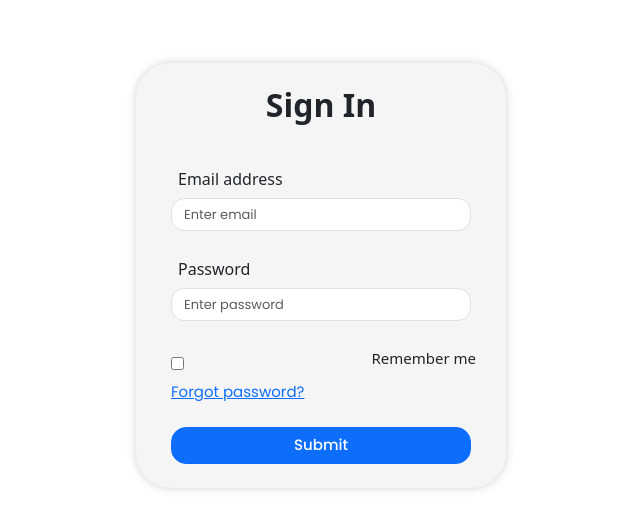
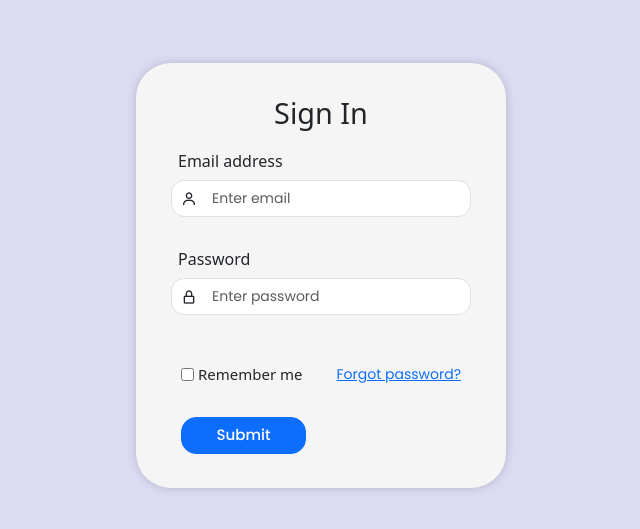
Before and after one commit to AmithSunil/Training-and-Placement-portal, a React (Create React App) app: page / in a window 1280 px wide. Shown: the part 125-654 px from the top of the page, without its empty margins (319-959 px from the left). Built offline with nearby package versions, Linux system fonts and the light colour scheme.

Commit message:
css update

```diff
--- a/package.json
+++ b/package.json
@@ -8,6 +8,7 @@
     "@testing-library/user-event": "^13.5.0",
     "axios": "^1.6.8",
     "bootstrap": "^5.3.3",
+    "boxicons": "^2.1.4",
     "classnames": "^2.2.6",
     "react": "^18.2.0",
     "react-bootstrap": "^2.10.2",
--- a/src/components/AppliedDrives.jsx
+++ b/src/components/AppliedDrives.jsx
@@ -28,7 +28,7 @@ const AppliedDrives = () => {
   return (
     <div className="main">
       <div className="title-body">
-        <h1>APPLIED DRIVES</h1>
+        <h1>ACTIVE DRIVES</h1>
       </div>
       <div className="applied-body">
         {applied.map((drive, index) => (
--- a/src/components/CreateDrive.jsx
+++ b/src/components/CreateDrive.jsx
@@ -57,41 +57,39 @@ function CreateDrive() {
           <h1>CREATE DRIVE</h1>
         </div>
         <div className="form-container">
-          <form onSubmit={handleSubmit}>
-            <label>
-              Drive Name:
+          <div className="form-box">
+            <form onSubmit={handleSubmit}>
+              <label>Company name:</label>
               <input
                 type="text"
+                placeholder="Company name"
                 value={driveName}
                 onChange={(e) => setDriveName(e.target.value)}
               />
-            </label>
-            <label>
-              Job Position:
+              <label>Job Position:</label>
               <input
                 type="text"
+                placeholder="Job Position"
                 value={jobPosition}
                 onChange={(e) => setJobPosition(e.target.value)}
               />
-            </label>
-            <label>
-              Date:
+              <label>Last date:</label>
               <input
                 type="date"
+                placeholder="Last date"
                 value={date}
                 onChange={(e) => setDate(e.target.value)}
               />
-            </label>
-            <label>
-              Package:
+              <label>Package:</label>
               <input
                 type="text"
+                placeholder="Package"
                 value={lpa}
                 onChange={(e) => setLpa(e.target.value)}
               />
-            </label>
-            <button type="submit">Submit</button>
-          </form>
+              <button type="submit">Submit</button>
+            </form>
+          </div>
         </div>
       </div>
     </div>
--- a/src/components/DriveCard.jsx
+++ b/src/components/DriveCard.jsx
@@ -23,7 +23,9 @@ const DriveCard = ({ detail, buttonClicked }) => {
 
 
         <p>{detail.description}</p>
-        <button type="button" className="btn btn-primary" onClick={handleClick}>Apply</button>
+        <div className="button">
+          <button type="button" className="btn btn-primary" onClick={handleClick}>Apply</button>
+        </div>
       </div>
     </div>
   );
--- a/src/components/applied.css
+++ b/src/components/applied.css
@@ -2,17 +2,35 @@
 
     width: 100%;
     height: 100%;
-    margin: 1rem 0rem;
+    margin: 0rem 0rem;
 }
 
 
 .drive-card{
-
     box-shadow: 0 4px 8px 0 rgba(0,0,0,0.2);
+    background-color: #e0e0e0;
     padding: 1.5rem;
     margin: 1rem 1rem;
-    border-radius: 8px;
+    border-radius: 15px;
     width: fit-content;
+}
+
+.drive-card h4{
+    display: flex;
+    align-items: center;
+    justify-content: center;
+    border: none;
+    font-weight: 500;
+    box-shadow: none;
+    padding-bottom:15px;
+    color: rgb(28, 24, 107);
+}
+
+.drive-card h6{
+    border: none;
+    box-shadow: none;
+    color: #000000;
+    font-weight: 600;
 }
 
 .applied-body{
@@ -23,6 +41,7 @@
     justify-content: space-evenly;
     flex-wrap: wrap;
     overflow-y: scroll;
+    height: 100vh;
     max-height: 85%;
     padding: 20px;
 
--- a/src/components/createdrive.css
+++ b/src/components/createdrive.css
@@ -1,5 +1,9 @@
 .createdrive {
+    display: flex;
+    flex-direction: column;
     text-align: center;
+    /* background-color: #45a049; */
+    height: 100vh;
  }
 
 .title-body {
@@ -12,31 +16,51 @@
 }
 
 .form-container {
-    margin-top: 20px;
+    height: 100vh;
+    display: flex;
+    flex-direction: column;
+    justify-content: center;
+    align-items: center;
 }
 
 .form-container form {
     display: flex;
     flex-direction: column;
-    align-items: flex-end;
-    max-width: 400px;
+}
+
+.form-box{
+    display: flex;
+    justify-content: center;
+    align-items: center;
+    width:330px;
+    height: 450px;
+    box-shadow: 0px 0px 10px rgba(0, 0, 0, 0.175);
+    border-radius: 10px;
 }
 
 .form-container label {
-    margin-bottom: 10px;;
+    text-align: start;
+    margin-bottom: 5px;
 }
 
 .form-container input {
     padding: 5px;
-    width: 200px;
+    width: 250px;
+    margin-bottom: 15px;
+    font-weight: 100;
+}
+
+::placeholder{
+    font-size: 14px;
 }
 
 .form-container button {
+    margin-top: 10px;
     padding: 10px 20px;
     background-color: #4caf50;
     color: white;
     align-self: center;
-    border: none;
+    border: none ;
     cursor: pointer;
 }
 
--- a/src/components/drives.css
+++ b/src/components/drives.css
@@ -14,9 +14,11 @@
 
 .card{
     width: 25rem;
+    height: 550px;
     margin: 20px;
     box-shadow: 0 4px 8px 0 rgba(0,0,0,0.2);
     padding: 20px;
+    border-radius: 20px;
 }
 
 .titleimg{
@@ -24,9 +26,29 @@
     display: flex;
 }
 
+.titleimg h1{
+    font-family: Arial, sans-serif ;
+    font-size: 25px;
+    height: 100%;
+}
+
 h6{
-    border: solid 1px #c9c9c9;
+    /* border: solid 1px #c9c9c9; */
     padding: 5px ;
-    border-radius: 8px;
-    box-shadow: 0 2px 2px 0 rgba(123, 123, 123, 0.2);
+    /* box-shadow: 0 2px 2px 0 rgba(123, 123, 123, 0.2); */
 }
+p{
+    padding-left: 7px;
+}
+
+.button{
+    display: flex;
+    align-items: center;
+    justify-content:center ;
+    width: 100%;
+    padding-top: 15px;
+}
+
+.btn-primary{
+    width: 125px;
+}
--- a/src/components/login/Login.jsx
+++ b/src/components/login/Login.jsx
@@ -2,13 +2,15 @@ import React, { useEffect, useState } from "react";
 import "./login.css";
 import { useNavigate } from "react-router-dom";
 import axios from "axios";
+import "boxicons/css/boxicons.min.css";
 
-const Login = ({user}) => {
+const Login = ({ setuser }) => {
   const [username, setUsername] = useState("");
   const [password, setPassword] = useState("");
 
   const handleUsernameChange = (e) => {
     setUsername(e.target.value);
+    setuser(e.target.value);
   };
 
   const handlePasswordChange = (e) => {
@@ -20,41 +22,34 @@ const Login = ({user}) => {
   const handleSubmit = (e) => {
     e.preventDefault();
     console.log(username, password);
-
+    localStorage.setItem("USER", JSON.stringify(username));
     //setting user type
 
-
-
-    if(username === "admin")
-      {
-        user("admin");
-        navigate("/dashboard/create drives");
-      }
-    else{
-
-      user("user");
+    if (username === "admin") {
+      navigate("/dashboard/create drive");
+    } else {
       navigate("/dashboard/drives");
     }
 
-    axios
-      .post("http://localhost:3001/login", {
-        username: username,
-        password: password,
-      })
-      .then((response) => {
-        console.log(response);
-        navigate("/dashboard/Drives");
-      })
-      .catch((error) => {
-        console.log(error);
-      });
+    //   axios
+    //     .post("http://localhost:3001/login", {
+    //       username: username,
+    //       password: password,
+    //     })
+    //     .then((response) => {
+    //       console.log(response);
+    //       navigate("/dashboard/Drives");
+    //     })
+    //     .catch((error) => {
+    //       console.log(error);
+    //     });
   };
 
   return (
+    <div className="sign-in-main">
       <div className="signinbody">
         <form onSubmit={handleSubmit}>
           <h3>Sign In</h3>
-
           <div className="mb-3">
             <label>Email address</label>
             <input
@@ -64,6 +59,7 @@ const Login = ({user}) => {
               placeholder="Enter email"
               onChange={handleUsernameChange}
             />
+            <i className="bx bx-user"></i>
           </div>
 
           <div className="mb-3">
@@ -75,9 +71,10 @@ const Login = ({user}) => {
               placeholder="Enter password"
               onChange={handlePasswordChange}
             />
+            <i className="bx bx-lock-alt"></i>
           </div>
 
-        <div className="mb-3">
+          <div className="mb-4">
             <div className="custom-control custom-checkbox">
               <input
                 type="checkbox"
@@ -98,10 +95,8 @@ const Login = ({user}) => {
               Submit
             </button>
           </div>
-        {/* <p className="forgot-password text-right">
-          Forgot <a href="#">password?</a>
-        </p> */}
         </form>
+      </div>
     </div>
   );
 };
--- a/src/components/login/login.css
+++ b/src/components/login/login.css
@@ -28,6 +28,10 @@ html,
   width: 100%;
   height: 100%;
 }
+
+/* body{
+  background-color: rgba(219, 219, 243, 1);
+} */
 
 .navbar-light {
   background-color: #ffffff;
@@ -65,7 +69,7 @@ html,
 
 .custom-control-label {
   font-weight: 400;
-  margin: -5px;
+  /* margin: -5px; */
 }
 
 /* .forgot-password,
@@ -97,23 +101,45 @@ html,
   display: flex;
   justify-content: center;
   align-items: center;
-  font-size: 2em;
-  font-weight: bold;
-  padding-bottom: 25px;
+  font-size: 1.8em;
+  /* font-weight: bold; */
+  padding-bottom: 20px;
 }
 
 .mb-3 input {
-  height: 33px;
+  display: flex;
+  justify-content: center;
+  align-items: center;
+  height: 37px;
   font-size: 13px;
   border-radius: 13px;
+  padding-left: 40px;
+}
+
+.mb-3 i {
+  position: relative;
+  transform: translate(10px, -28px);
+  /* transform: translateY(px); */
+}
+
+.mb-3{
+  margin: -10px;
+  padding: 0px;
+  /* background-color: #167bff; */
 }
 
 .form-control {
   width: 300px;
 }
 
-.mb-3 {
-  padding-top: 10px;
+.mb-4 {
+  padding-top: 7px;
+  display: flex;
+  justify-content: space-between;
+}
+
+.mb-4 .custom-control-label {
+  padding-left: 4px;
 }
 
 .mb-3 label {
@@ -121,14 +147,13 @@ html,
   padding-left: 7px;
 }
 
-.mb-3 .custom-checkbox {
+.mb-4 .custom-checkbox {
   display: flex;
   align-items: center;
-  justify-content: space-between;
 }
 
 .forgot-pass a {
-  font-size: 15px;
+  font-size: 14px;
 }
 
 .custom-control-label {
@@ -146,6 +171,15 @@ html,
   font-weight: 500;
 }
 
+.sign-in-main{
+  background-color: rgba(219, 219, 243, 1);
+  width: 100%;
+  display: flex;
+  justify-content: center;
+  align-items: center;
+  height: 100%;
+}
+
 /* .custom-control.custom-checkbox {
   display: inline-block;
 }
```
Also changed, not shown: src/App.js (+8 -14 lines), 1 other file (tests, documents, lock files or other folders). Lines whose indentation alone changed are shown as unchanged.
